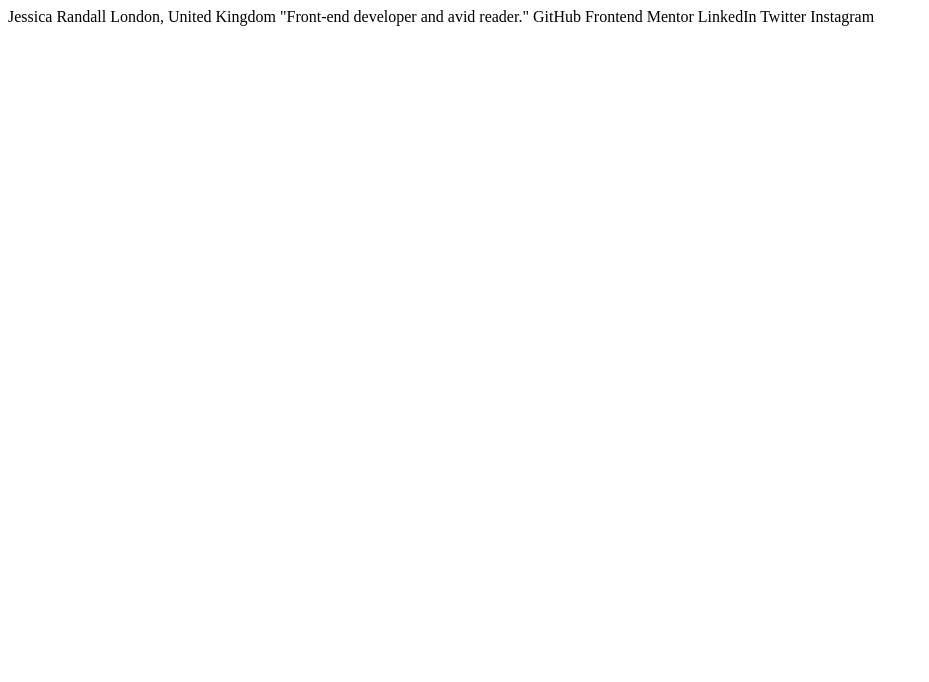
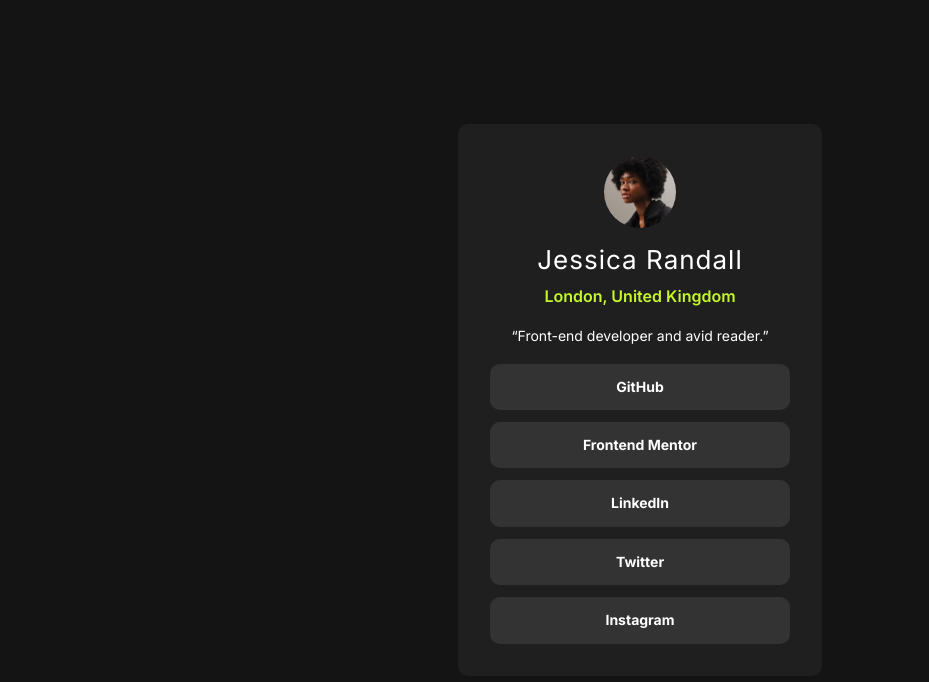
Before and after one commit to TheRoboRobin/Frontend-Mentor-Social-Links-Profile, a plain HTML site: page index.html in a window 1280 px wide. Shown: the whole page, without its empty margins (0-929 px from the left). Drawn offline with Linux system fonts and the light colour scheme.

Commit message:
Completed Project

```diff
--- a/index.html
+++ b/index.html
@@ -23,9 +23,38 @@
 
     <title>Frontend Mentor | Social links profile</title>
   </head>
+
   <body class="container">
-    <main></main>
-    Jessica Randall London, United Kingdom "Front-end developer and avid
-    reader." GitHub Frontend Mentor LinkedIn Twitter Instagram
+    <main>
+      <div class="social-component">
+        <img
+          src="assets/images/avatar-jessica.jpeg"
+          alt="Picture of Jessica Randall"
+          class="social-component__image"
+        />
+        <h1 class="header-primary">Jessica Randall</h1>
+        <div class="social-component__location">London, United Kingdom</div>
+        <blockquote class="social-component__quote">
+          &ldquo;Front-end developer and avid reader.&rdquo;
+        </blockquote>
+        <ul class="social-component__nav">
+          <li class="social-component__button">
+            <a href="#" class="social-component__link">GitHub</a>
+          </li>
+          <li class="social-component__button">
+            <a href="#" class="social-component__link">Frontend Mentor</a>
+          </li>
+          <li class="social-component__button">
+            <a href="#" class="social-component__link">LinkedIn</a>
+          </li>
+          <li class="social-component__button">
+            <a href="#" class="social-component__link">Twitter</a>
+          </li>
+          <li class="social-component__button">
+            <a href="#" class="social-component__link">Instagram</a>
+          </li>
+        </ul>
+      </div>
+    </main>
   </body>
 </html>
--- a/style.css
+++ b/style.css
@@ -0,0 +1,117 @@
+:root {
+  /* Color */
+
+  --color-primary: hsl(75, 94%, 57%);
+  --color-white: hsl(0, 0%, 100%);
+
+  --color-grey-1: hsl(0, 0%, 20%);
+  --color-grey-2: hsl(0, 0%, 12%);
+  --color-grey-3: hsl(0, 0%, 8%);
+
+  /* Font */
+
+  --paragraph-small: 1.4rem;
+  --header-medium: 2.6rem;
+
+  /* Margin */
+}
+
+* {
+  margin: 0;
+  padding: 0;
+  box-sizing: inherit;
+}
+
+html {
+  font-size: 62.5%;
+  box-sizing: border-box;
+}
+
+body {
+  font-family: "Inter", sans-serif;
+  font-size: var(--paragraph-small);
+  font-weight: 400;
+  line-height: 1.6;
+}
+
+.container {
+  height: 100vh;
+  background-color: var(--color-grey-3);
+  display: flex;
+  justify-content: center;
+  align-items: center;
+}
+
+.social-component {
+  background-color: var(--color-grey-2);
+  padding: 3.2rem;
+  border-radius: 1rem;
+
+  display: flex;
+  flex-direction: column;
+  align-items: center;
+  gap: 0;
+}
+.social-component__image {
+  height: 7.2rem;
+  width: 7.2rem;
+  border-radius: 50%;
+  margin-bottom: 1.6rem;
+}
+.header-primary {
+  color: var(--color-white);
+  font-size: var(--header-medium);
+  font-weight: 400;
+  line-height: 1.2;
+  letter-spacing: 1px;
+  margin-bottom: 0.8rem;
+}
+.social-component__location {
+  color: var(--color-primary);
+  font-size: 1.6rem;
+  font-weight: 600;
+  margin-bottom: 1.6rem;
+}
+.social-component__quote {
+  color: var(--color-white);
+  font-size: var(--paragraph-small);
+  margin-bottom: 1.6rem;
+  font-weight: 400;
+}
+.social-component__nav {
+  list-style: none;
+  width: 30rem;
+
+  display: flex;
+  flex-direction: column;
+  gap: 1.2rem;
+}
+
+.social-component__link {
+  display: block;
+  text-align: center;
+  padding: 1.2rem 2.4rem;
+  text-decoration: none;
+  font-family: "Inter", sans-serif;
+  font-size: var(--paragraph-small);
+  font-weight: 700;
+  background-color: var(--color-grey-1);
+  border-radius: 1rem;
+}
+
+.social-component__link:link,
+.social-component__link:visited {
+  color: var(--color-white);
+}
+
+.social-component__link:hover,
+.social-component__link:active {
+  color: var(--color-grey-3);
+  background-color: var(--color-primary);
+}
+
+@media only screen and (max-width: 23.4em) {
+  .social-component {
+    padding: 1.6rem;
+  }
+}
```
Also changed, not shown: assets/images/screenshot.PNG (added), 1 other file.
